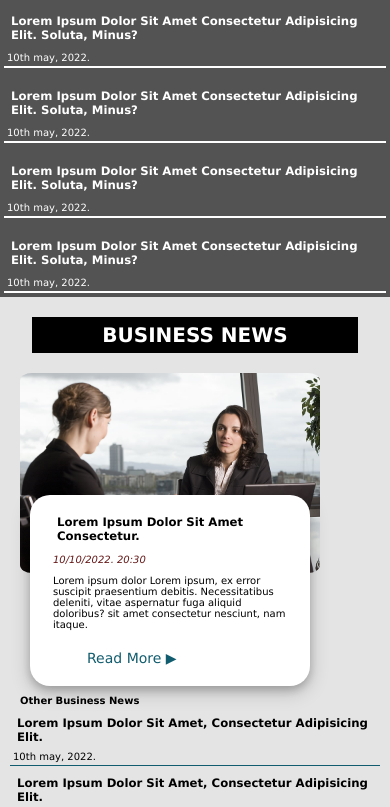
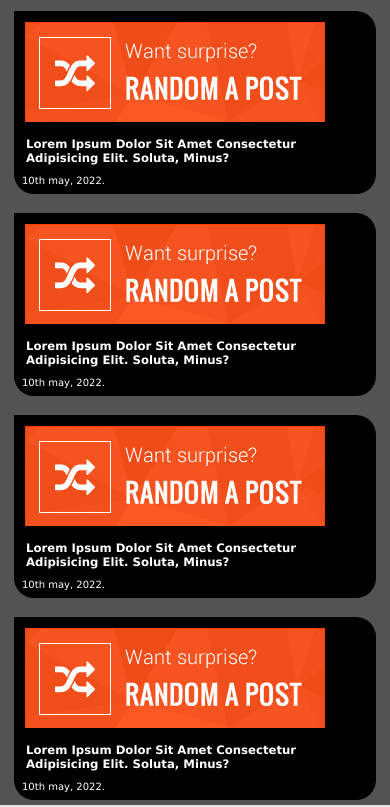
Before and after one commit to Oluwaferanmijohn/phenry-blog, a plain HTML site: page index.html in a window 390 px wide. Shown: the part 320-1127 px from the top of the page. Drawn offline with Linux system fonts and the light colour scheme.

Commit message:
new changes

```diff
--- a/index.html
+++ b/index.html
@@ -71,6 +71,10 @@
             <div class="section1">
                 <div class="section1-div1">
                     <div class="section1-div-content1">
+                        <div>
+                            <img class="trending-img" src="/img/2.png" alt="">
+                        </div>
+                        <div>
                             <div class="h3-1">
                                 <h3>Lorem ipsum dolor sit amet consectetur adipisicing elit. Soluta, minus?</h3>
                             </div>
@@ -79,11 +83,17 @@
                                 <p>10th may, 2022.</p>
                             </div>
                         </div>
+
+                    </div>
                 </div>
             </div>
             <div class="section1">
                 <div class="section1-div1">
                     <div class="section1-div-content1">
+                        <div>
+                            <img class="trending-img" src="/img/2.png" alt="">
+                        </div>
+                        <div>
                             <div class="h3-1">
                                 <h3>Lorem ipsum dolor sit amet consectetur adipisicing elit. Soluta, minus?</h3>
                             </div>
@@ -92,11 +102,17 @@
                                 <p>10th may, 2022.</p>
                             </div>
                         </div>
+
+                    </div>
                 </div>
             </div>
             <div class="section1">
                 <div class="section1-div1">
                     <div class="section1-div-content1">
+                        <div>
+                            <img class="trending-img" src="/img/2.png" alt="">
+                        </div>
+                        <div>
                             <div class="h3-1">
                                 <h3>Lorem ipsum dolor sit amet consectetur adipisicing elit. Soluta, minus?</h3>
                             </div>
@@ -105,11 +121,17 @@
                                 <p>10th may, 2022.</p>
                             </div>
                         </div>
+
+                    </div>
                 </div>
             </div>
             <div class="section1">
                 <div class="section1-div1">
                     <div class="section1-div-content1">
+                        <div>
+                            <img class="trending-img" src="/img/2.png" alt="">
+                        </div>
+                        <div>
                             <div class="h3-1">
                                 <h3>Lorem ipsum dolor sit amet consectetur adipisicing elit. Soluta, minus?</h3>
                             </div>
@@ -117,6 +139,8 @@
                             <div class="date-time-1">
                                 <p>10th may, 2022.</p>
                             </div>
+                        </div>
+
                     </div>
                 </div>
             </div>
--- a/style.css
+++ b/style.css
@@ -194,10 +194,20 @@ body {
     .section1-div1 {
         margin: 0.4em;
         color: black;
-        border-bottom: 2px white solid;
     }
     .section1-div-content1 {
         color: white;
+        background-color: black;
+        margin: 0em 1em 0.5em 1em;
+        border-bottom-right-radius: 2em;
+        border-top-right-radius: 2em;
+        border-bottom-left-radius: 2em;
+        justify-content: center;
+        padding: 0.5em;
+    }
+    .trending-img {
+        margin: 0.6em;
+        justify-content: center;
     }
     .date-time-1 {
         margin-top: 1em;
```
Lines whose indentation alone changed are shown as unchanged.
